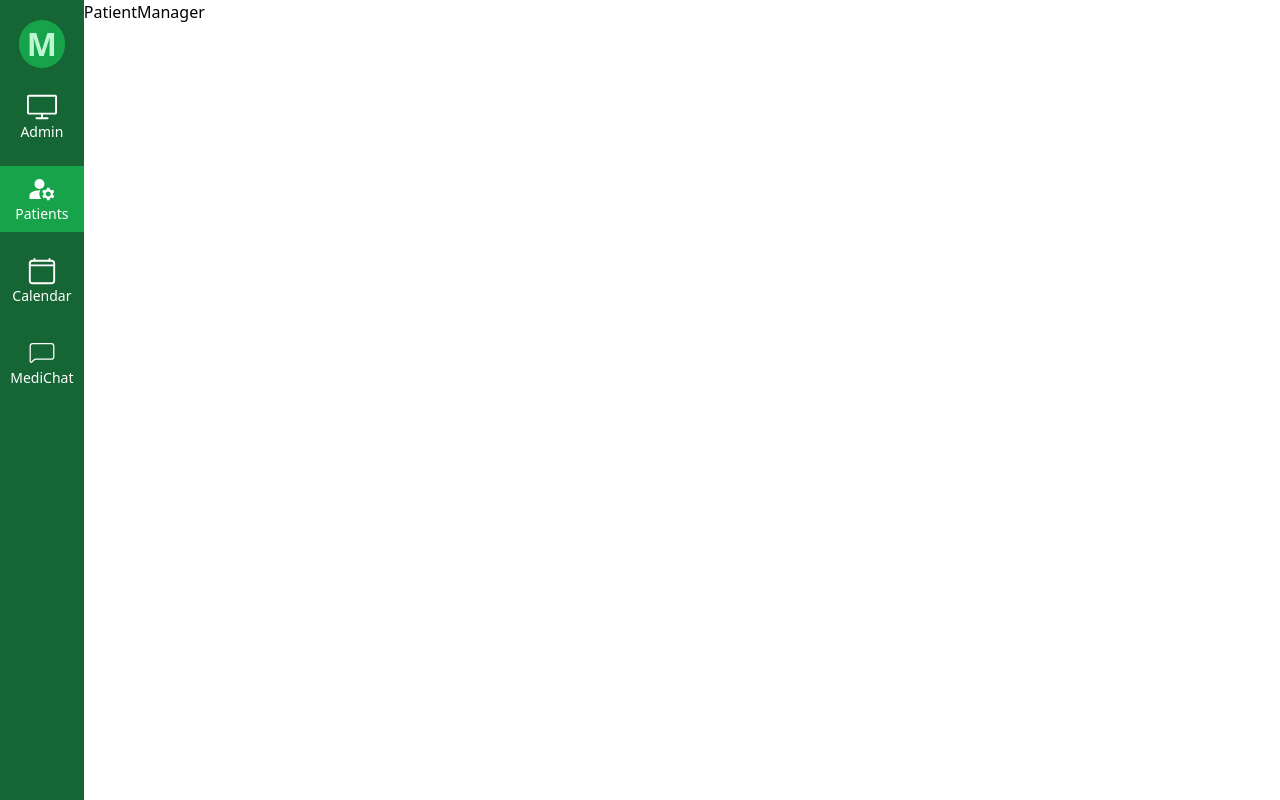
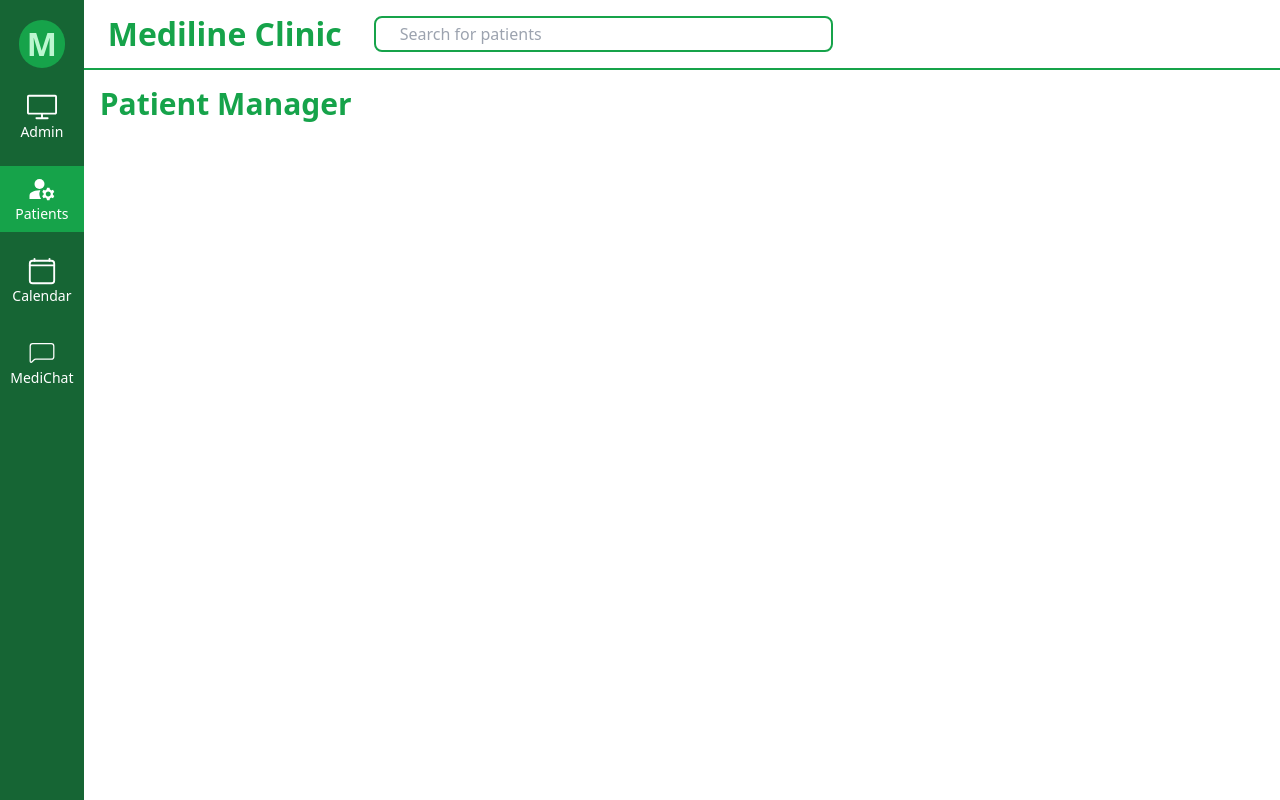
Before and after one commit to AMAY27/Mediline_frontend, a React (Vite) app in the folder mediline-frontend/: page /mediline/doctor/patients in a window 1280 px wide. Both pictures are taken after a click on the element "Patients". Built offline with nearby package versions, Linux system fonts and the light colour scheme.

Commit message:
Booking form style updates

```diff
--- a/mediline-frontend/src/Doctors/Admin/AdminComponents/AppointmentBooking/BookingForm.tsx
+++ b/mediline-frontend/src/Doctors/Admin/AdminComponents/AppointmentBooking/BookingForm.tsx
@@ -4,7 +4,7 @@ import FormInput from './FormInput';
 
 const BookingForm: React.FC = () => {
     return (
-        <form className='space-y-4'>
+        <form className='space-y-4 bg-green-100 p-2'>
             <h2 className='text-xl'>Appointment Booking</h2>
             <FormInput label="First Name" placeholder="Enter First Name" required />
             <FormInput label="Last Name" placeholder="Enter Last Name" required />
--- a/mediline-frontend/src/Doctors/Patient-manager/PatientManager.tsx
+++ b/mediline-frontend/src/Doctors/Patient-manager/PatientManager.tsx
@@ -1,6 +1,7 @@
 import React, { useEffect } from 'react';
 import Dochoc from '../Hoc/Dochoc';
 import { useDocContext } from '../Global-contexts/DocContext';
+import Navbar from '../Components/Navbar/Navbar';
 
 const PatientManager = () => {
     const { clickedNavItem, setClickedNavItem } = useDocContext();
@@ -11,7 +12,10 @@ const PatientManager = () => {
         return null;
     }
   return (
-    <div>PatientManager</div>
+    <div>
+      <Navbar/>
+      <h2 className='text-green-600 text-3xl font-bold px-4 py-4'>Patient Manager</h2>
+    </div>
   )
 }
 
```
